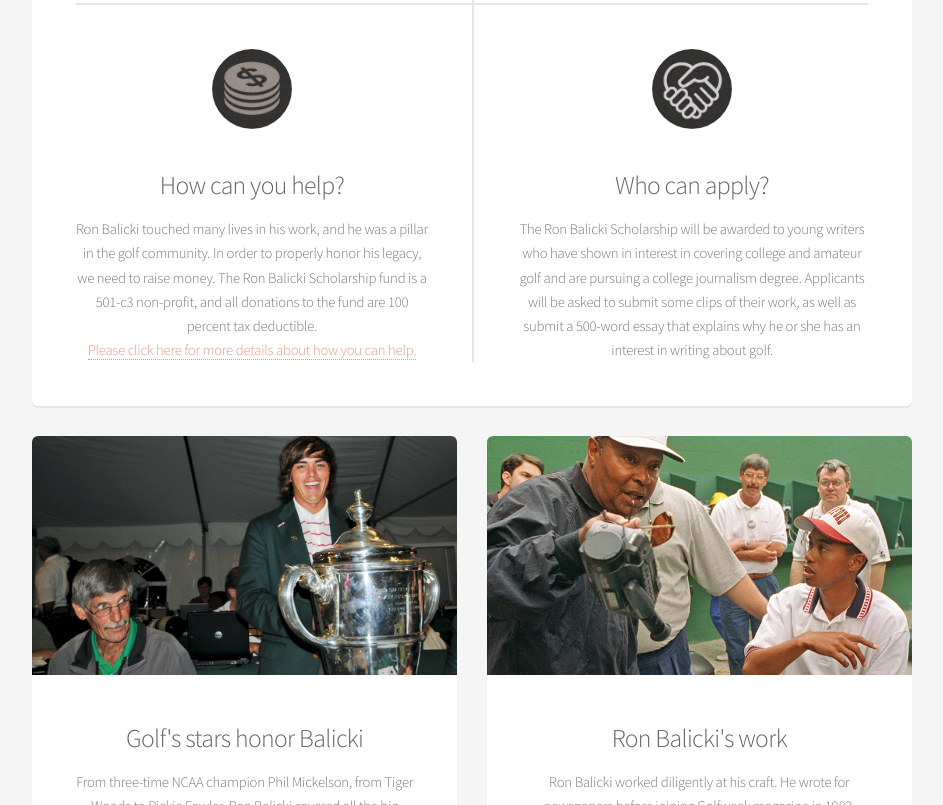
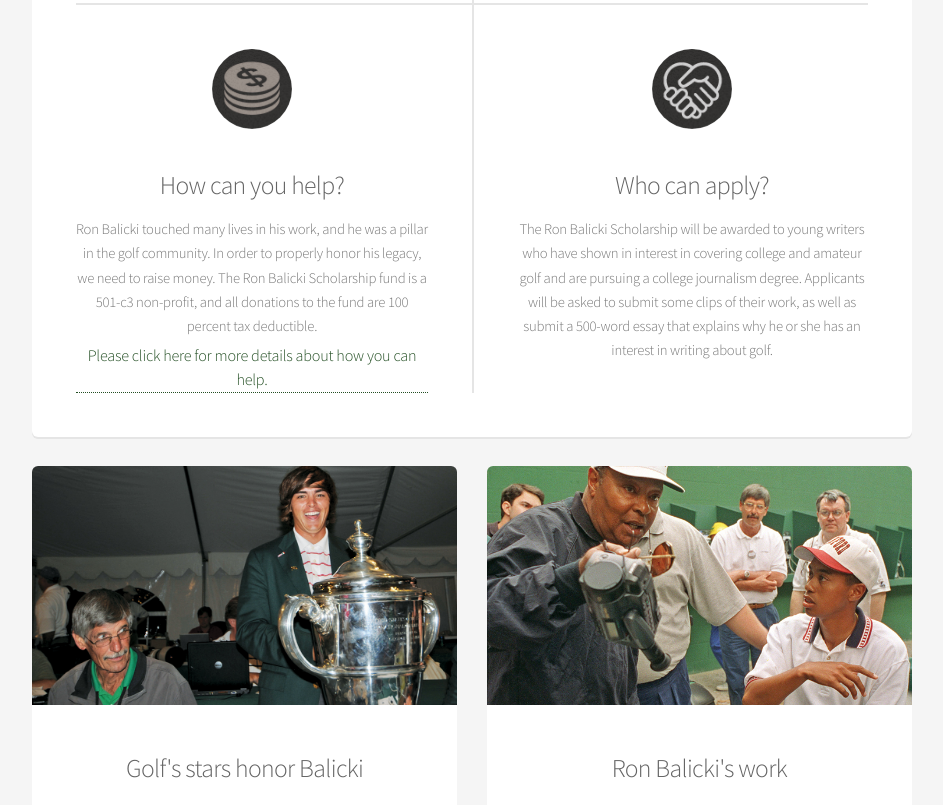
Before and after one commit to jsondavis/ronbalicki, a website: page src/index.html in a window 1280 px wide. Shown: the part 1904-2709 px from the top of the page, without its empty margins (168-1111 px from the left). Drawn offline with Linux system fonts and the light colour scheme.

Commit message:
[update] updated style and copy

```diff
--- a/src/css/style.css
+++ b/src/css/style.css
@@ -1444,3 +1444,13 @@
 .clear input {
 	margin-top: 1.5em;
 }
+
+
+/* link text */
+
+.donatelink {
+	display: inline-block;
+	font-size: 110%;
+	color: #244F24;
+	padding-top: 5px;
+}
--- a/src/index.html
+++ b/src/index.html
@@ -72,7 +72,7 @@
 							<h3>How can you help?</h3>
 							<p>Ron Balicki touched many lives in his work, and he was a pillar in the golf community. In order to properly honor his legacy, we need to raise money. The Ron Balicki Scholarship fund is a 501-c3 non-profit, and all donations to the fund are 100 percent tax deductible.
 							<br/>
-							<a href="#">Please click here for more details about how you can help.</a>
+							<a href="#" class="donatelink">Please click here for more details about how you can help.</a>
 							</p>
 						</section>
 						<section>
```
